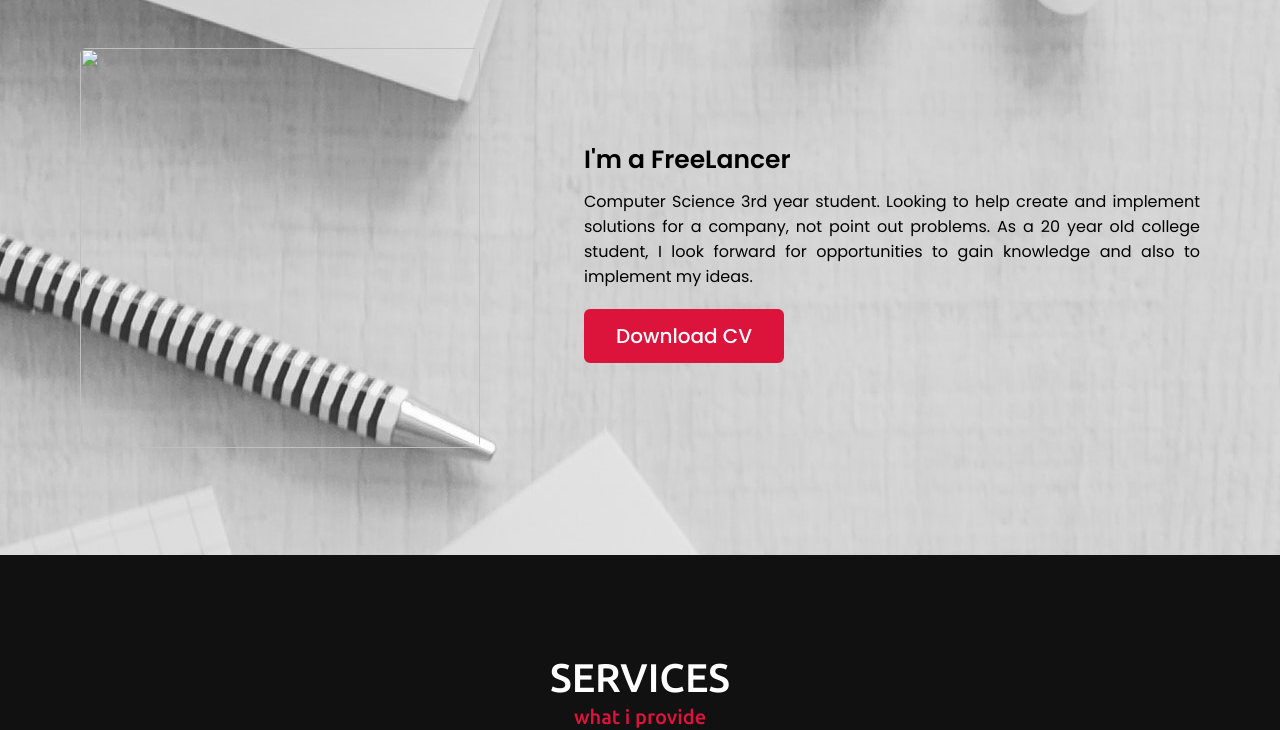
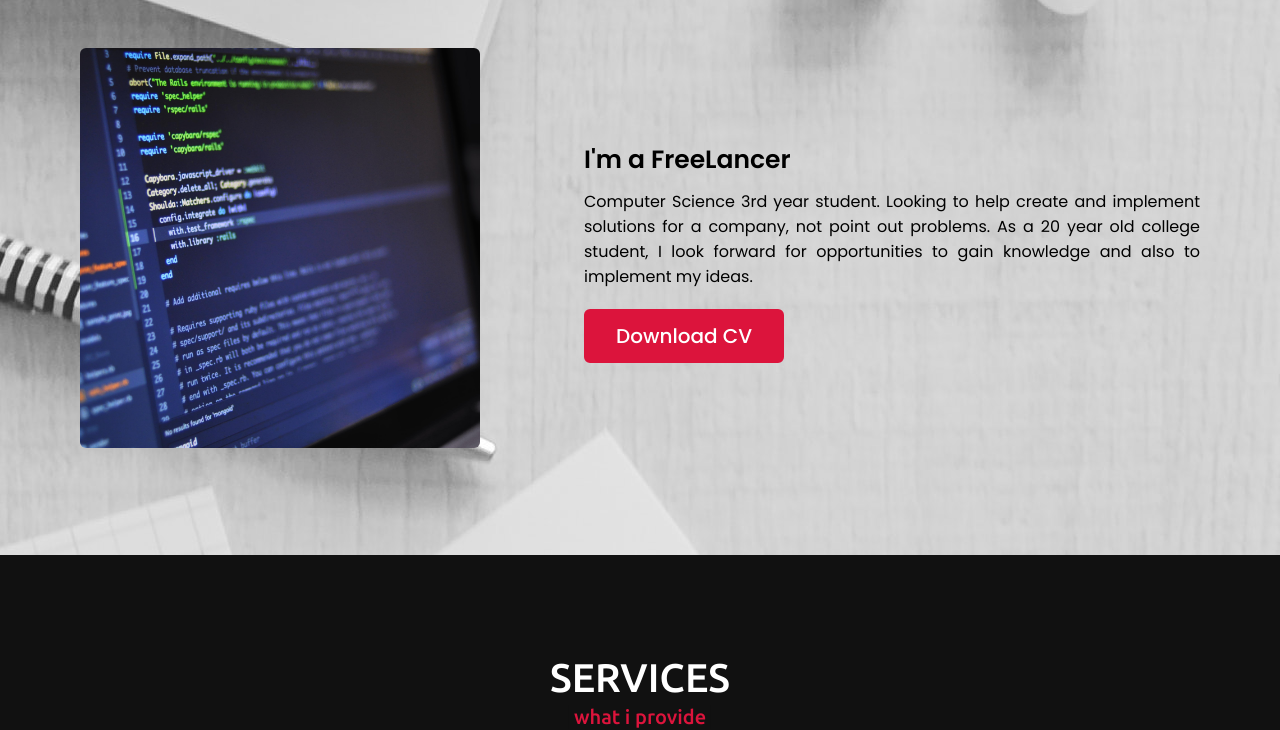
Before and after one commit to Afnaan68/portfolio, a plain HTML site: page index.html in a window 1280 px wide. Shown: the part 978-1708 px from the top of the page. Drawn offline with nearby package versions, Linux system fonts and the light colour scheme; files that its build step writes are made by us from their sources; a script that the page names is missing; files whose address does not match are found by name.

Commit message:
Update index.html

```diff
--- a/index.html
+++ b/index.html
@@ -5,7 +5,7 @@
     <meta charset="UTF-8">
     <meta name="viewport" content="width=device-width, initial-scale=1.0">
     <title>Personal Portfolio Website</title>
-    <link rel="stylesheet" href="./assets/css/style.css">
+    <link rel="stylesheet" href="./style.css">
     <link rel="stylesheet" href="https://cdnjs.cloudflare.com/ajax/libs/font-awesome/5.15.3/css/all.min.css"/>
     <script src="https://code.jquery.com/jquery-3.5.1.min.js"></script>
     <script src="https://cdnjs.cloudflare.com/ajax/libs/typed.js/2.0.11/typed.min.js"></script>
@@ -52,7 +52,7 @@
             <h2 class="title">About me</h2>
             <div class="about-content">
                 <div class="column left">
-                    <img src="./assets/img/pexels-luis-gomes-546819.jpg" alt="">
+                    <img src="./pexels-luis-gomes-546819.jpg" alt="">
                 </div>
                 <div class="column right">
                     <div class="text"> I'm a FreeLancer<span class="typing-2"></span></div>
```
